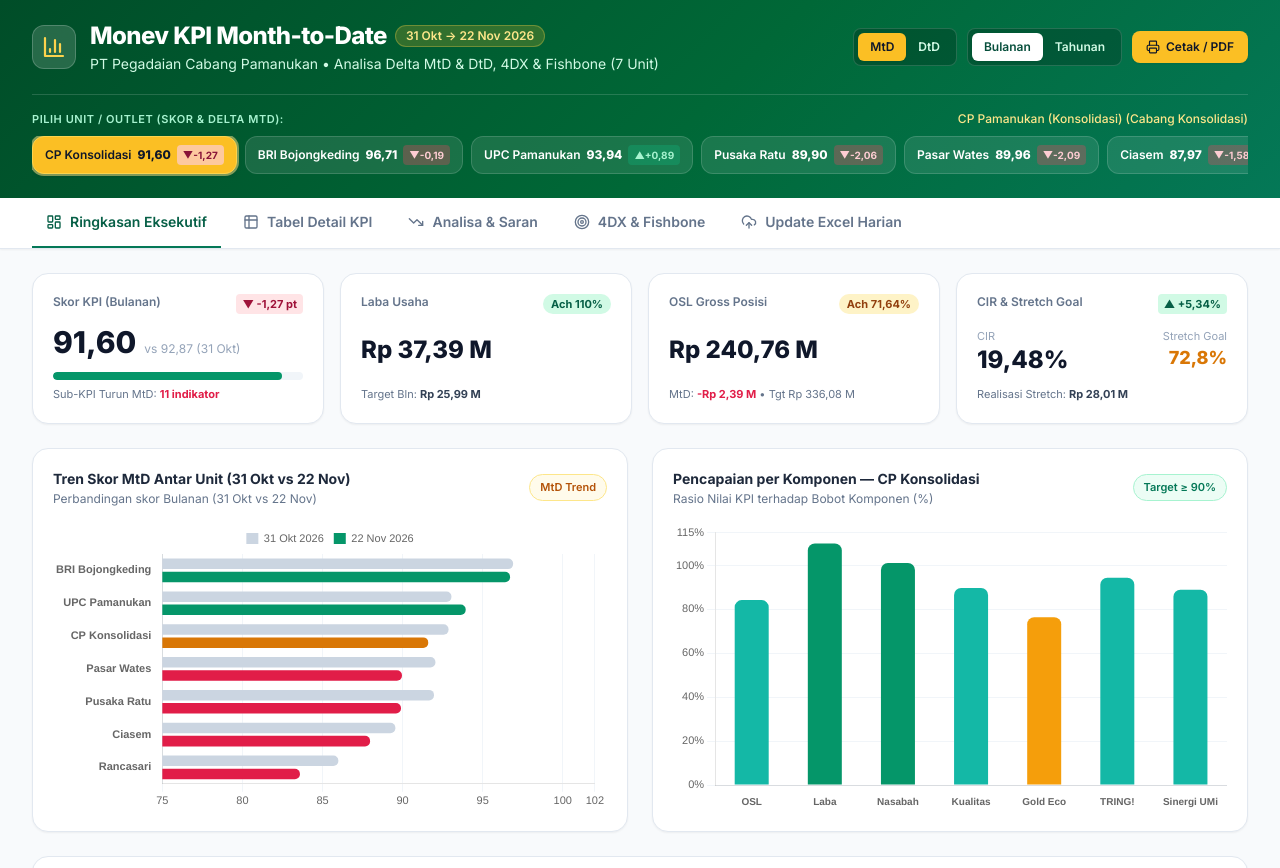
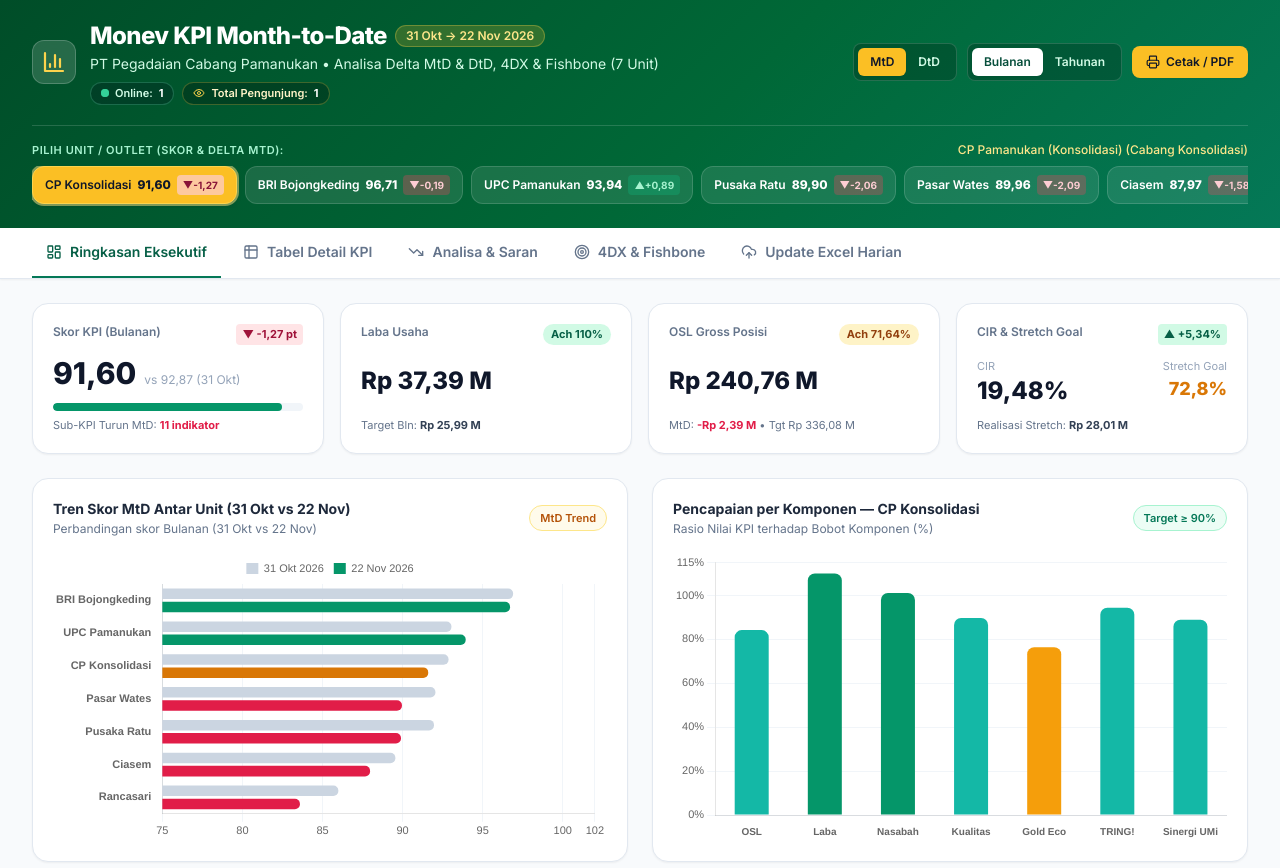
Before and after one commit to monevku-bot/kpipamanukan, a plain HTML site: page index.html in a window 1280 px wide. Shown: the top 868 px of the page. Drawn offline with nearby package versions, Linux system fonts and the light colour scheme; no server answers.

Commit message:
Add files via upload

```diff
--- a/index.html
+++ b/index.html
@@ -54,6 +54,21 @@
               </span>
             </div>
             <p class="text-xs sm:text-sm text-emerald-100 mt-0.5">PT Pegadaian Cabang Pamanukan • Analisa Delta MtD &amp; DtD, 4DX &amp; Fishbone (7 Unit)</p>
+            <div class="flex flex-wrap items-center gap-2 mt-2 no-print" id="visitor-badges">
+              <span id="badge-online-wrap" title="Estimasi pengunjung aktif dalam 5 menit terakhir (live via Abacus)" class="inline-flex items-center gap-1.5 px-2.5 py-0.5 rounded-full text-[11px] font-semibold bg-emerald-950/45 text-emerald-100 border border-emerald-300/25">
+                <span class="relative flex h-2 w-2">
+                  <span class="animate-ping absolute inline-flex h-full w-full rounded-full bg-emerald-400 opacity-75"></span>
+                  <span class="relative inline-flex rounded-full h-2 w-2 bg-emerald-400"></span>
+                </span>
+                <span>Online:</span>
+                <strong id="online-count" class="text-white font-bold">1</strong>
+              </span>
+              <span id="badge-total-wrap" title="Total kunjungan halaman dashboard ini (gratis tanpa login via Abacus)" class="inline-flex items-center gap-1.5 px-2.5 py-0.5 rounded-full text-[11px] font-semibold bg-black/25 text-amber-100 border border-amber-300/25">
+                <i data-lucide="eye" class="w-3 h-3 text-amber-300"></i>
+                <span>Total Pengunjung:</span>
+                <strong id="total-visitors-count" class="text-white font-bold">...</strong>
+              </span>
+            </div>
           </div>
         </div>
 
@@ -1608,7 +1623,82 @@
       showToast('Data dikembalikan ke baseline MtD (31 Okt) & DtD (20 Nov) vs 22 Nov 2026.');
     });
 
-    window.addEventListener('DOMContentLoaded', () => { renderAll(); });
+    // Free Visitor & Online Counter (Abacus API - no signup/key, with graceful local fallback)
+    const VISITOR_NS = 'pegadaian-pamanukan-kpi-13309';
+    let onlinePollTimer = null;
+
+    function safeStorageGet(storage, key) {
+      try { return storage.getItem(key); } catch (_) { return null; }
+    }
+    function safeStorageSet(storage, key, val) {
+      try { storage.setItem(key, val); } catch (_) {}
+    }
+
+    async function fetchAbacus(action, key) {
+      try {
+        const url = `https://abacus.jasoncameron.dev/${action}/${VISITOR_NS}/${key}`;
+        const res = await fetch(url, { mode: 'cors', cache: 'no-store' });
+        if (!res.ok) throw new Error('HTTP ' + res.status);
+        const data = await res.json();
+        if (typeof data.value !== 'number') throw new Error('Invalid payload');
+        return data.value;
+      } catch (err) {
+        throw err;
+      }
+    }
+
+    async function updateTotalVisitors() {
+      const el = document.getElementById('total-visitors-count');
+      const wrap = document.getElementById('badge-total-wrap');
+      if (!el) return;
+      const countedKey = 'kpi_pamanukan_visit_counted';
+      const alreadyCounted = safeStorageGet(sessionStorage, countedKey) === '1';
+      try {
+        const val = await fetchAbacus(alreadyCounted ? 'get' : 'hit', 'total-visits');
+        if (!alreadyCounted) safeStorageSet(sessionStorage, countedKey, '1');
+        el.textContent = Number(val).toLocaleString('id-ID');
+        safeStorageSet(localStorage, 'kpi_pamanukan_last_total', String(val));
+        if (wrap) wrap.title = `Total kunjungan global tercatat: ${Number(val).toLocaleString('id-ID')} (live via Abacus)`;
+      } catch (_) {
+        const prevLocal = parseInt(safeStorageGet(localStorage, 'kpi_pamanukan_local_visits') || '0', 10) || 0;
+        const nextLocal = alreadyCounted ? Math.max(1, prevLocal) : prevLocal + 1;
+        if (!alreadyCounted) {
+          safeStorageSet(sessionStorage, countedKey, '1');
+          safeStorageSet(localStorage, 'kpi_pamanukan_local_visits', String(nextLocal));
+        }
+        const cachedGlobal = parseInt(safeStorageGet(localStorage, 'kpi_pamanukan_last_total') || '0', 10) || 0;
+        el.textContent = Number(Math.max(cachedGlobal, nextLocal)).toLocaleString('id-ID');
+        if (wrap) wrap.title = 'Menampilkan hitungan lokal (otomatis tersinkron global saat dibuka online)';
+      }
+    }
+
+    async function updateOnlineVisitors() {
+      const el = document.getElementById('online-count');
+      if (!el) return;
+      const bucket = Math.floor(Date.now() / (5 * 60 * 1000));
+      const bucketKey = `live-${bucket}`;
+      const seenBucket = safeStorageGet(sessionStorage, 'kpi_pamanukan_live_bucket');
+      try {
+        const action = seenBucket === bucketKey ? 'get' : 'hit';
+        const val = await fetchAbacus(action, bucketKey);
+        if (action === 'hit') safeStorageSet(sessionStorage, 'kpi_pamanukan_live_bucket', bucketKey);
+        el.textContent = Number(Math.max(1, val)).toLocaleString('id-ID');
+      } catch (_) {
+        el.textContent = '1';
+      }
+    }
+
+    function initVisitorCounters() {
+      updateTotalVisitors();
+      updateOnlineVisitors();
+      if (onlinePollTimer) clearInterval(onlinePollTimer);
+      onlinePollTimer = setInterval(updateOnlineVisitors, 60000);
+    }
+
+    window.addEventListener('DOMContentLoaded', () => {
+      renderAll();
+      initVisitorCounters();
+    });
   </script>
 </body>
 </html>
```
